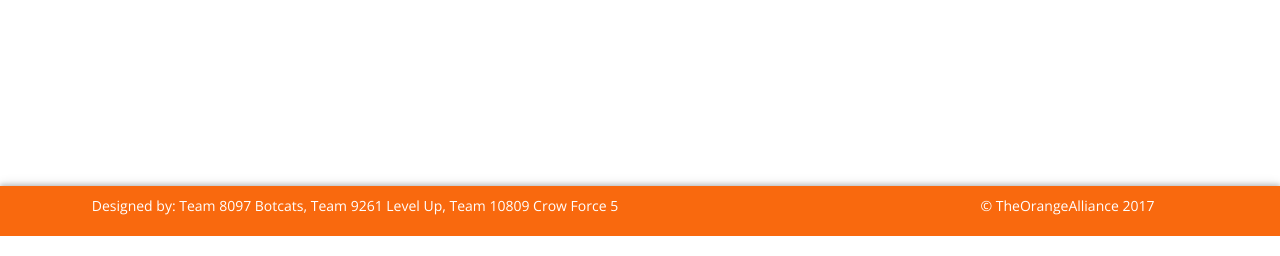
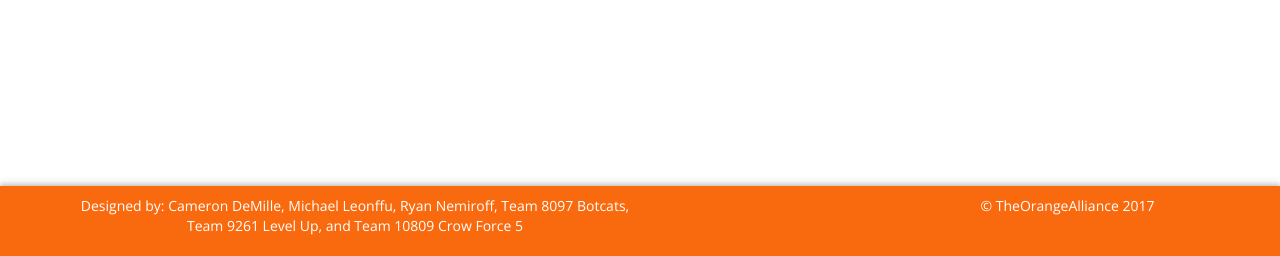
Before and after one commit to JuicyData/TheOrangeAlliance2016-2017, a PHP site: page / in a window 1280 px wide. Shown: the part 664-920 px from the top of the page. Run offline with PHP 8.4, Linux system fonts and the light colour scheme; some libraries are stand-ins or nearby versions.

Commit message:
Added creator names
- Added Cameron DeMille, Michael Leonffu, and Ryan Nemiroff

```diff
--- a/html/events/velocity-vortex.php
+++ b/html/events/velocity-vortex.php
@@ -120,8 +120,12 @@
 				<div class="col-md-6" style="padding-bottom: 10px;">
 				<center>
 				Designed by:
+				Cameron DeMille,
+				Michael Leonffu,
+				Ryan Nemiroff,
 				Team 8097 Botcats,
 				Team 9261 Level Up,
+				and
 				Team 10809 Crow Force 5
 				</center>
 				</div>
--- a/html/events/velocity-vortex/descartes.php
+++ b/html/events/velocity-vortex/descartes.php
@@ -176,8 +176,12 @@
 				<div class="col-md-6" style="padding-bottom: 10px;">
 				<center>
 				Designed by:
+				Cameron DeMille,
+				Michael Leonffu,
+				Ryan Nemiroff,
 				Team 8097 Botcats,
 				Team 9261 Level Up,
+				and
 				Team 10809 Crow Force 5
 				</center>
 				</div>
--- a/html/events/velocity-vortex/euclid.php
+++ b/html/events/velocity-vortex/euclid.php
@@ -172,8 +172,12 @@
 				<div class="col-md-6" style="padding-bottom: 10px;">
 				<center>
 				Designed by:
+				Cameron DeMille,
+				Michael Leonffu,
+				Ryan Nemiroff,
 				Team 8097 Botcats,
 				Team 9261 Level Up,
+				and
 				Team 10809 Crow Force 5
 				</center>
 				</div>
--- a/html/events/velocity-vortex/gauss.php
+++ b/html/events/velocity-vortex/gauss.php
@@ -171,8 +171,12 @@
 				<div class="col-md-6" style="padding-bottom: 10px;">
 				<center>
 				Designed by:
+				Cameron DeMille,
+				Michael Leonffu,
+				Ryan Nemiroff,
 				Team 8097 Botcats,
 				Team 9261 Level Up,
+				and
 				Team 10809 Crow Force 5
 				</center>
 				</div>
--- a/html/events/velocity-vortex/regional.php
+++ b/html/events/velocity-vortex/regional.php
@@ -195,8 +195,12 @@
 				<div class="col-md-6" style="padding-bottom: 10px;">
 				<center>
 				Designed by:
+				Cameron DeMille,
+				Michael Leonffu,
+				Ryan Nemiroff,
 				Team 8097 Botcats,
 				Team 9261 Level Up,
+				and
 				Team 10809 Crow Force 5
 				</center>
 				</div>
--- a/html/events/velocity-vortex/turing.php
+++ b/html/events/velocity-vortex/turing.php
@@ -168,8 +168,12 @@
 				<div class="col-md-6" style="padding-bottom: 10px;">
 				<center>
 				Designed by:
+				Cameron DeMille,
+				Michael Leonffu,
+				Ryan Nemiroff,
 				Team 8097 Botcats,
 				Team 9261 Level Up,
+				and
 				Team 10809 Crow Force 5
 				</center>
 				</div>
--- a/html/index.html
+++ b/html/index.html
@@ -68,9 +68,14 @@
 			<div class="container">
 				<div class="col-md-6" style="padding-bottom: 10px;">
 				<center>
+
 				Designed by:
+				Cameron DeMille,
+				Michael Leonffu,
+				Ryan Nemiroff,
 				Team 8097 Botcats,
 				Team 9261 Level Up,
+				and
 				Team 10809 Crow Force 5
 				</center>
 				</div>
--- a/html/input-data.php
+++ b/html/input-data.php
@@ -399,8 +399,12 @@
 				<div class="col-md-6" style="padding-bottom: 10px;">
 				<center>
 				Designed by:
+				Cameron DeMille,
+				Michael Leonffu,
+				Ryan Nemiroff,
 				Team 8097 Botcats,
 				Team 9261 Level Up,
+				and
 				Team 10809 Crow Force 5
 				</center>
 				</div>
--- a/html/input-results.php
+++ b/html/input-results.php
@@ -123,8 +123,12 @@
 				<div class="col-md-6" style="padding-bottom: 10px;">
 				<center>
 				Designed by:
+				Cameron DeMille,
+				Michael Leonffu,
+				Ryan Nemiroff,
 				Team 8097 Botcats,
 				Team 9261 Level Up,
+				and
 				Team 10809 Crow Force 5
 				</center>
 				</div>
--- a/html/input-schedule.php
+++ b/html/input-schedule.php
@@ -297,8 +297,12 @@
 				<div class="col-md-6" style="padding-bottom: 10px;">
 				<center>
 				Designed by:
+				Cameron DeMille,
+				Michael Leonffu,
+				Ryan Nemiroff,
 				Team 8097 Botcats,
 				Team 9261 Level Up,
+				and
 				Team 10809 Crow Force 5
 				</center>
 				</div>
```
